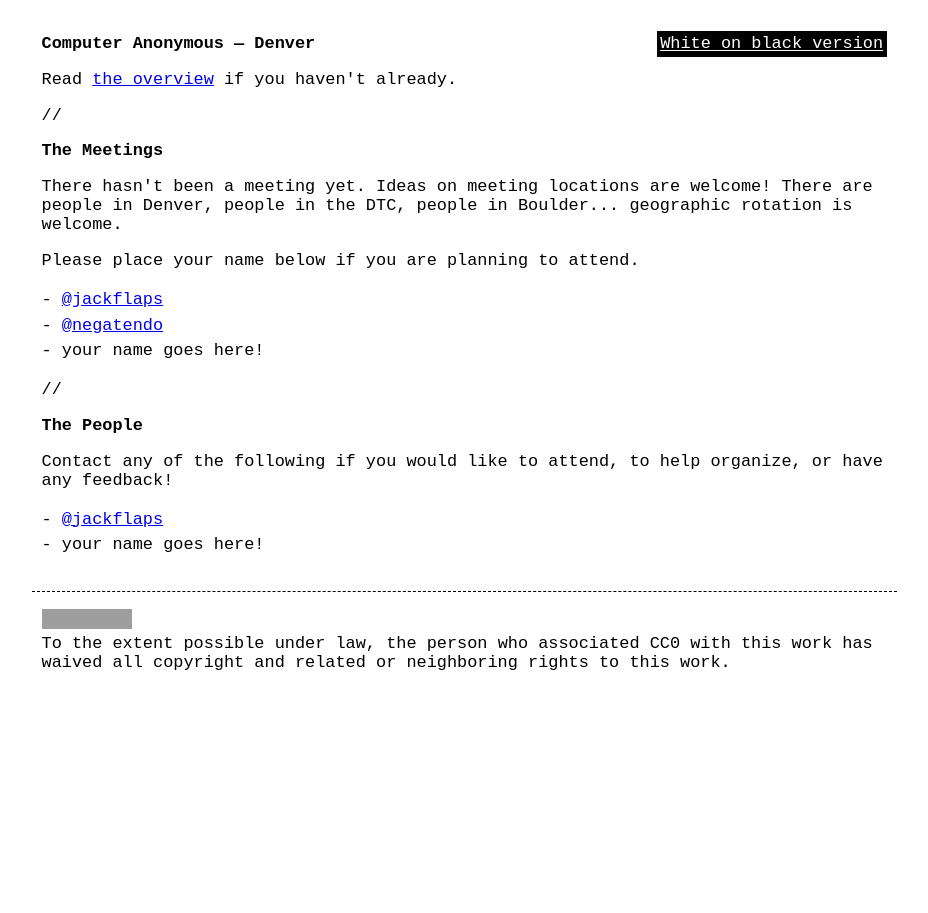
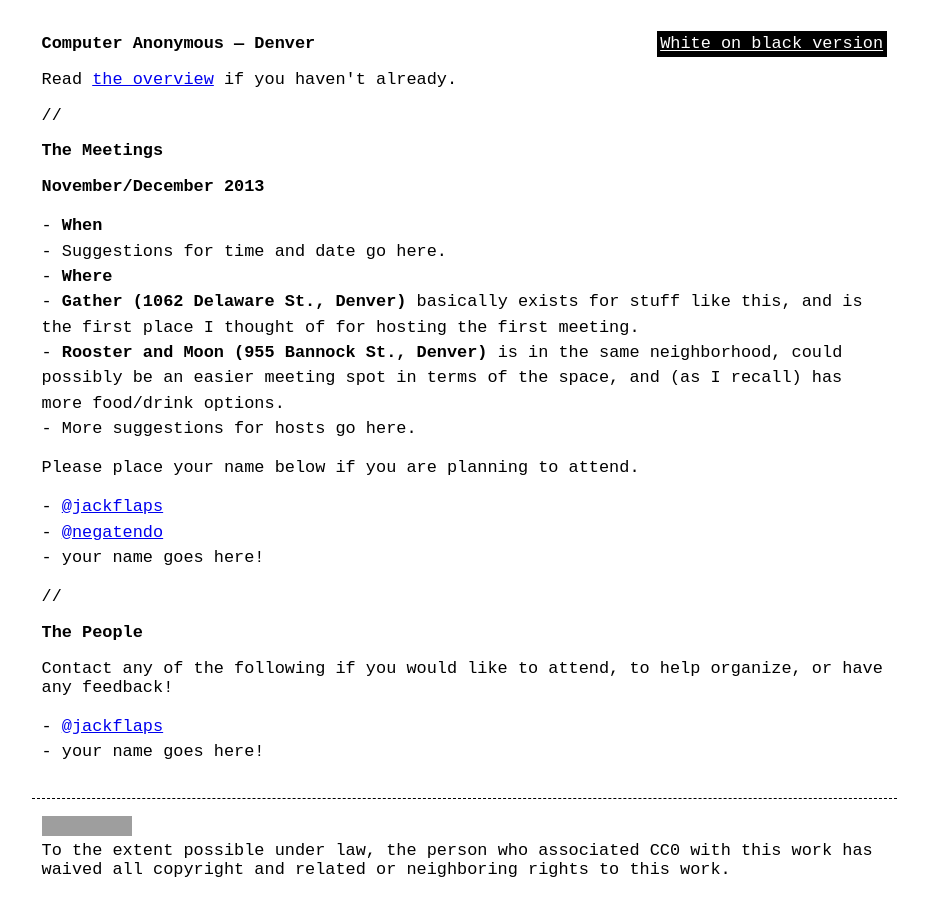
Before and after one commit to computeranonymous/computer, a Jekyll site: the page built from us_denver.html, in a window 1280 px wide. Shown: the whole page, without its empty margins (176-1104 px from the left). Built offline with Jekyll 4.4.1, drawn with Linux system fonts in a browser that asks for light colours; grey boxes are pictures that could not be loaded.

Commit message:
[Denver] Added possible locations and a little more structure

```diff
--- a/us_denver.html
+++ b/us_denver.html
@@ -10,8 +10,22 @@ title: Computer Anonymous - Denver
 
 <h2 id="meetings">The Meetings</h2>
 
-<p>There hasn't been a meeting yet. Ideas on meeting locations are welcome! There are people in Denver, people in the DTC, people in Boulder... geographic rotation is welcome.</p>
+<p><strong>November/December 2013</strong></p>
 
+<ul>
+    <li><strong>When</strong>
+        <ul>
+            <li>Suggestions for time and date go here.</li>
+        </ul>
+    </li>
+    <li><strong>Where</strong>
+        <ul>
+            <li><strong>Gather (1062 Delaware St., Denver)</strong> basically exists for stuff like this, and is the first place I thought of for hosting the first meeting.</li>
+            <li><strong>Rooster and Moon (955 Bannock St., Denver)</strong> is in the same neighborhood, could possibly be an easier meeting spot in terms of the space, and (as I recall) has more food/drink options.</li>
+            <li>More suggestions for hosts go here.</li>
+        </ul>
+    </li>
+</ul>
 
 <p>Please place your name below if you are planning to attend.</p>
 
```
